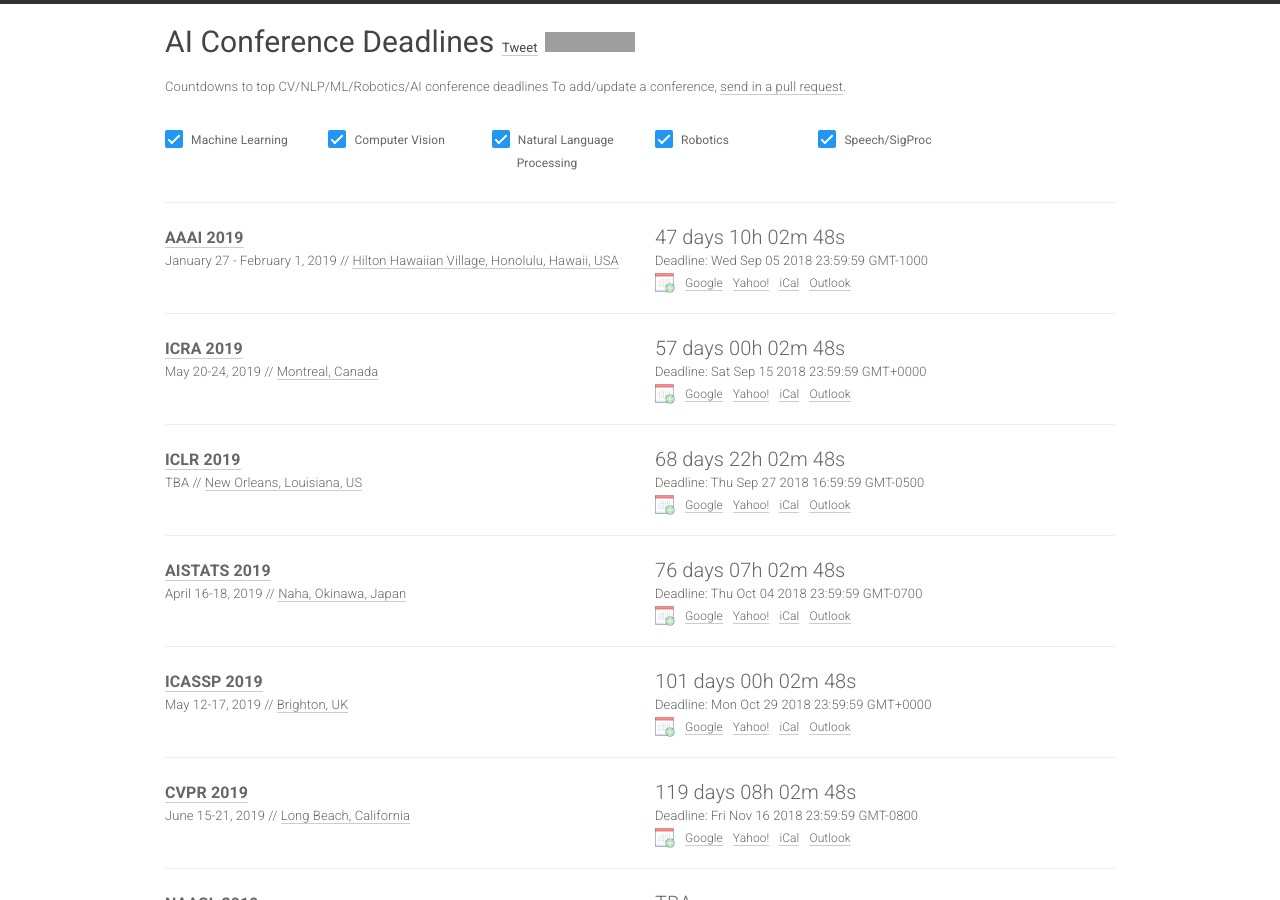
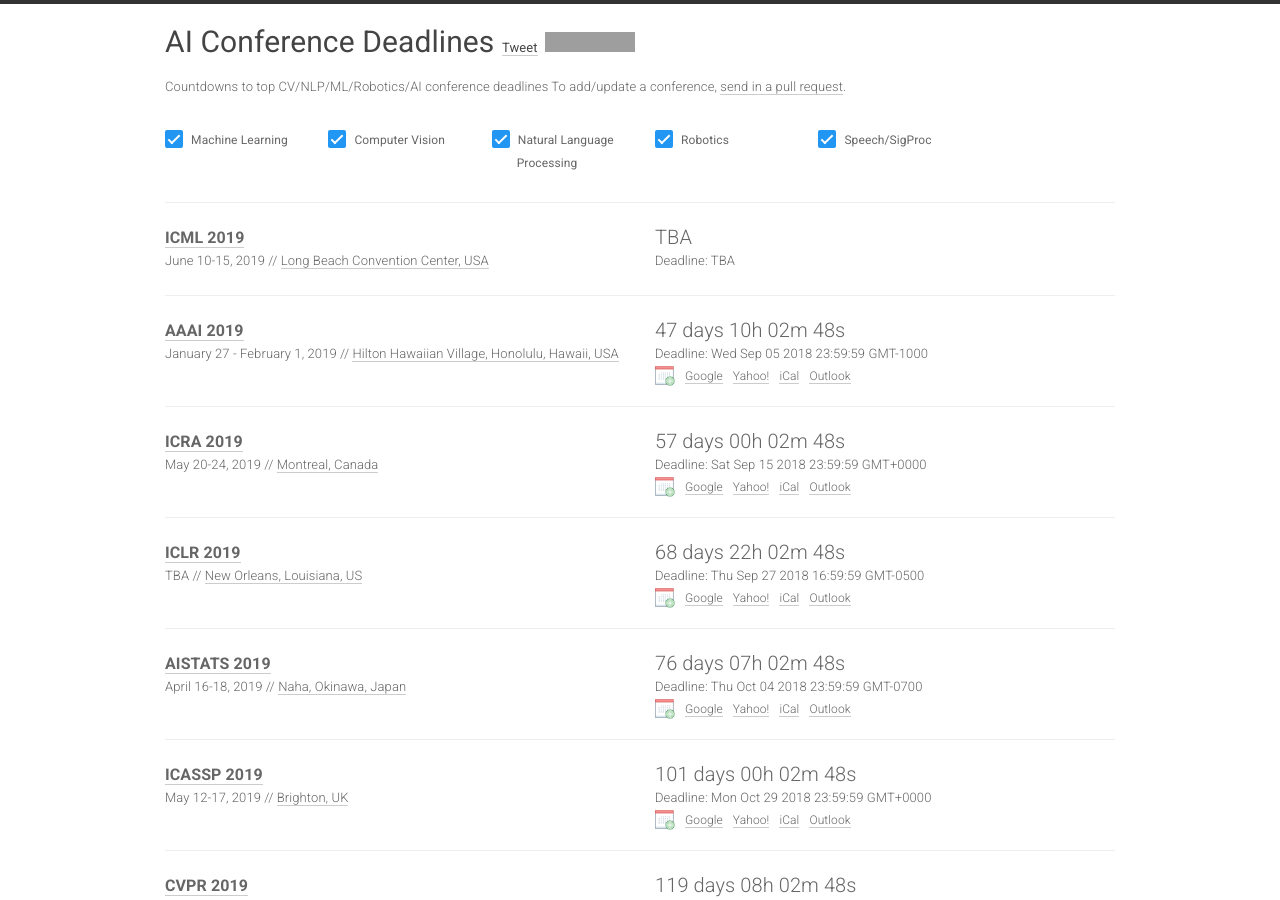
Before and after one commit to paperswithcode/ai-deadlines, a Jekyll site: the page built from index.html, in a window 1280 px wide and 900 px high. Built offline with Jekyll 4.4.1, drawn with Linux system fonts in a browser that asks for light colours; nearby versions of some CDN libraries; comment, search, counter and statistics services are not loaded; grey boxes are pictures that could not be loaded.

Commit message:
add icml 2019

```diff
--- a/_data/conferences.yml
+++ b/_data/conferences.yml
@@ -1,5 +1,15 @@
 
 ---
+
+- name: ICML
+  year: 2019
+  id: icml19
+  link: https://icml.cc/Conferences/2019
+  deadline: TBA
+  timezone: TBA
+  date: June 10-15, 2019
+  place: Long Beach Convention Center, USA
+  sub: ML
 
 - name: AAAI
   year: 2019
```
